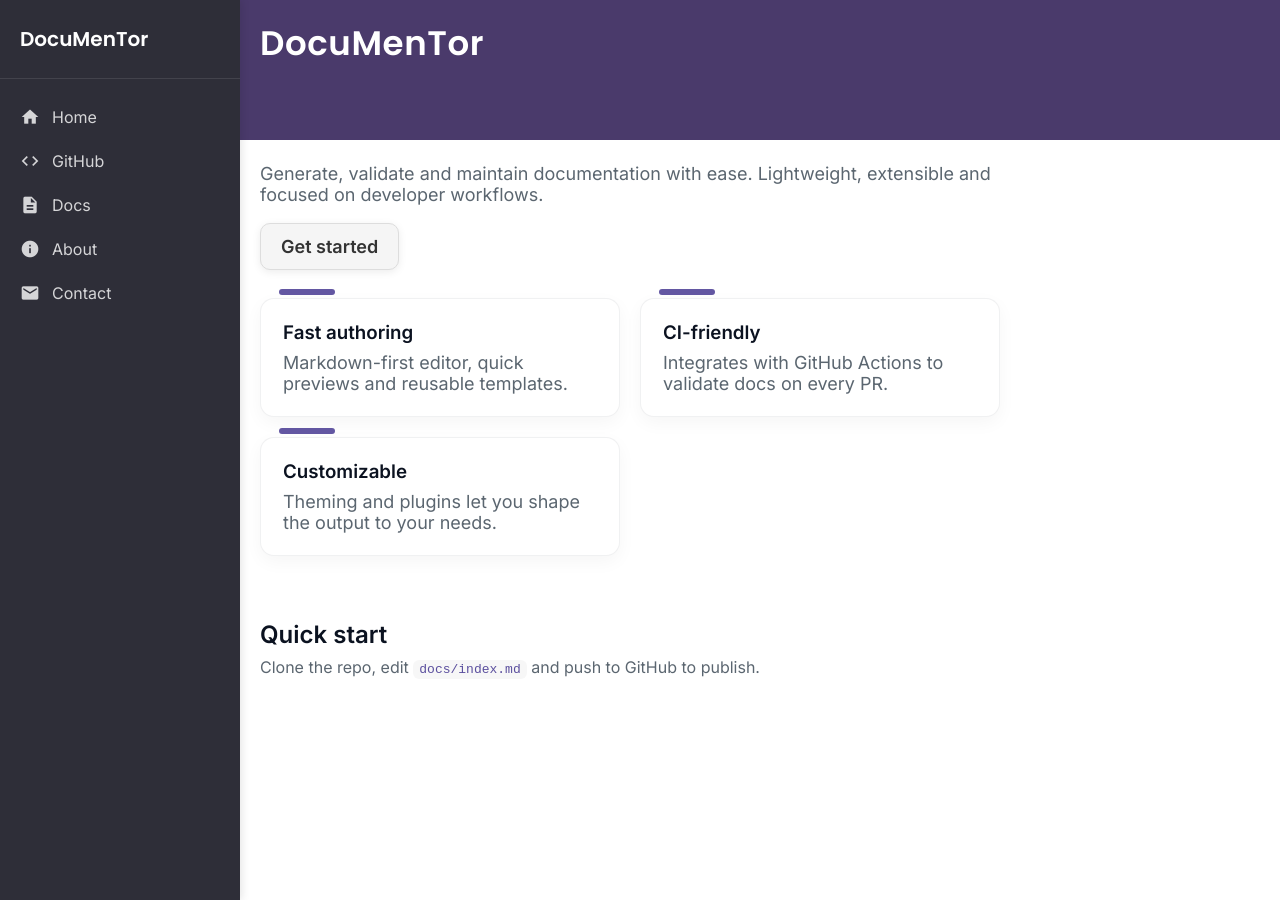
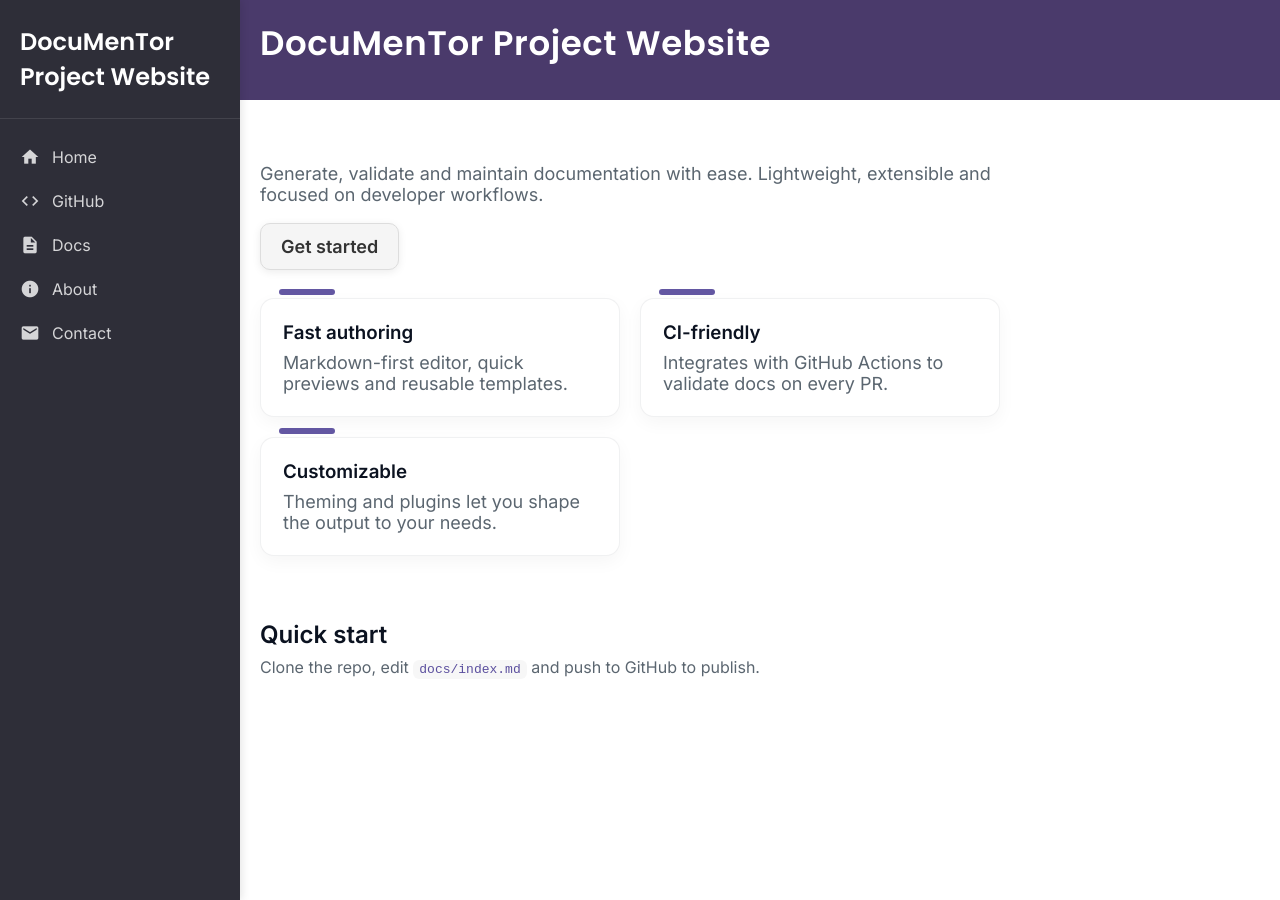
Before and after one commit to sara-abouelwafa/DocuMenTor, a Jekyll site: the page built from docs/index.md, in a window 1280 px wide and 900 px high. Built offline with Jekyll 4.4.1, drawn with Linux system fonts in a browser that asks for light colours; our own code applies the rules of GitHub Pages for plain Markdown files; some of the changed text lies outside the part shown.

Commit message:
update title and css

```diff
--- a/docs/_config.yml
+++ b/docs/_config.yml
@@ -1,4 +1,4 @@
-title: DocuMenTor
+title: DocuMenTor Project Website
 description: Project website
 baseurl: "/DocuMenTor"
 url: "https://sara-abouelwafa.github.io"
--- a/docs/assets/css/style.css
+++ b/docs/assets/css/style.css
@@ -33,7 +33,7 @@
 }
 
 .sidebar-logo {
-  font-size: 20px;
+  font-size: 24px;
   font-weight: 700;
   color: #fff;
   text-decoration: none;
@@ -75,7 +75,7 @@
 
 /* Top purple band */
 .color-top {
-  height: 140px;
+  height: 100px;
   background: #4a3a6b;
   width: 100%;
   position: relative;
@@ -87,7 +87,7 @@
   padding: 18px 0;
   position: relative;
   z-index: 60;
-  margin-top: -140px;
+  margin-top: -100px;
 }
 
 .container {
```
Also changed, not shown: 3 other files.
